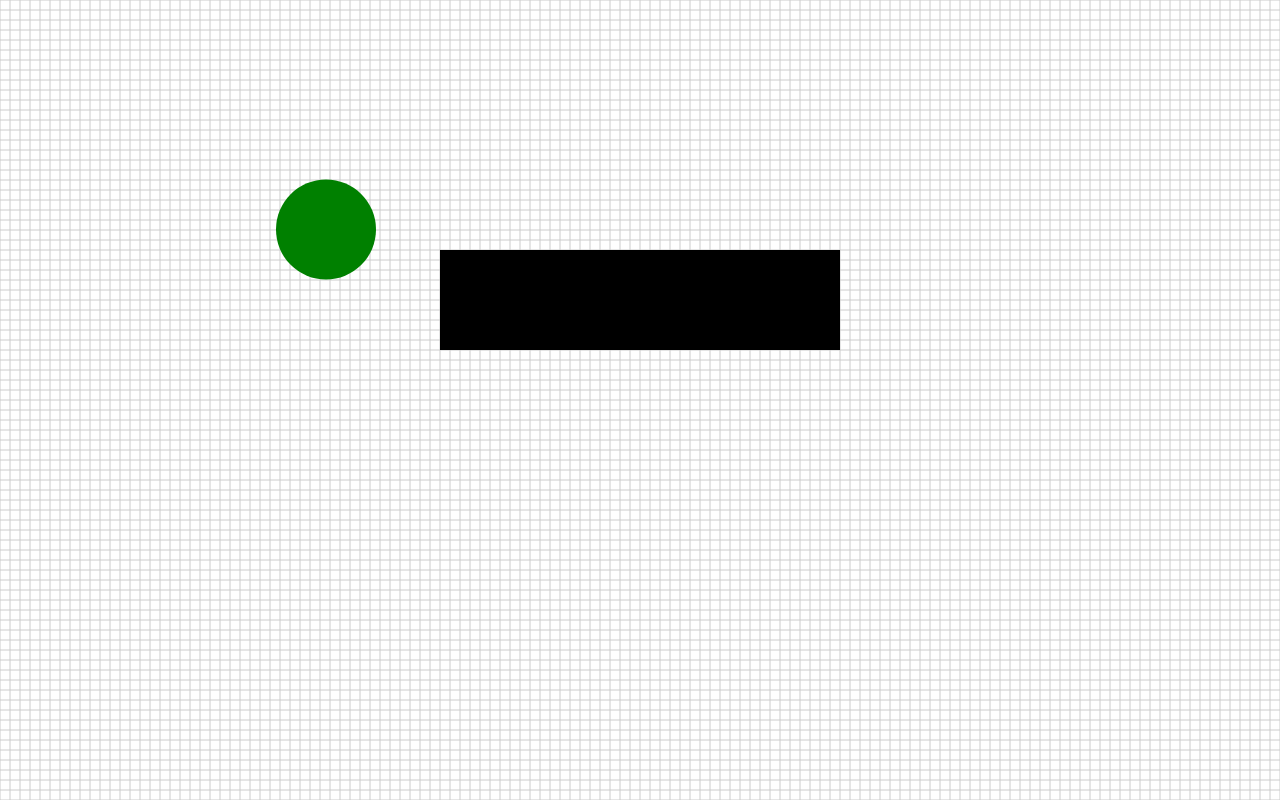
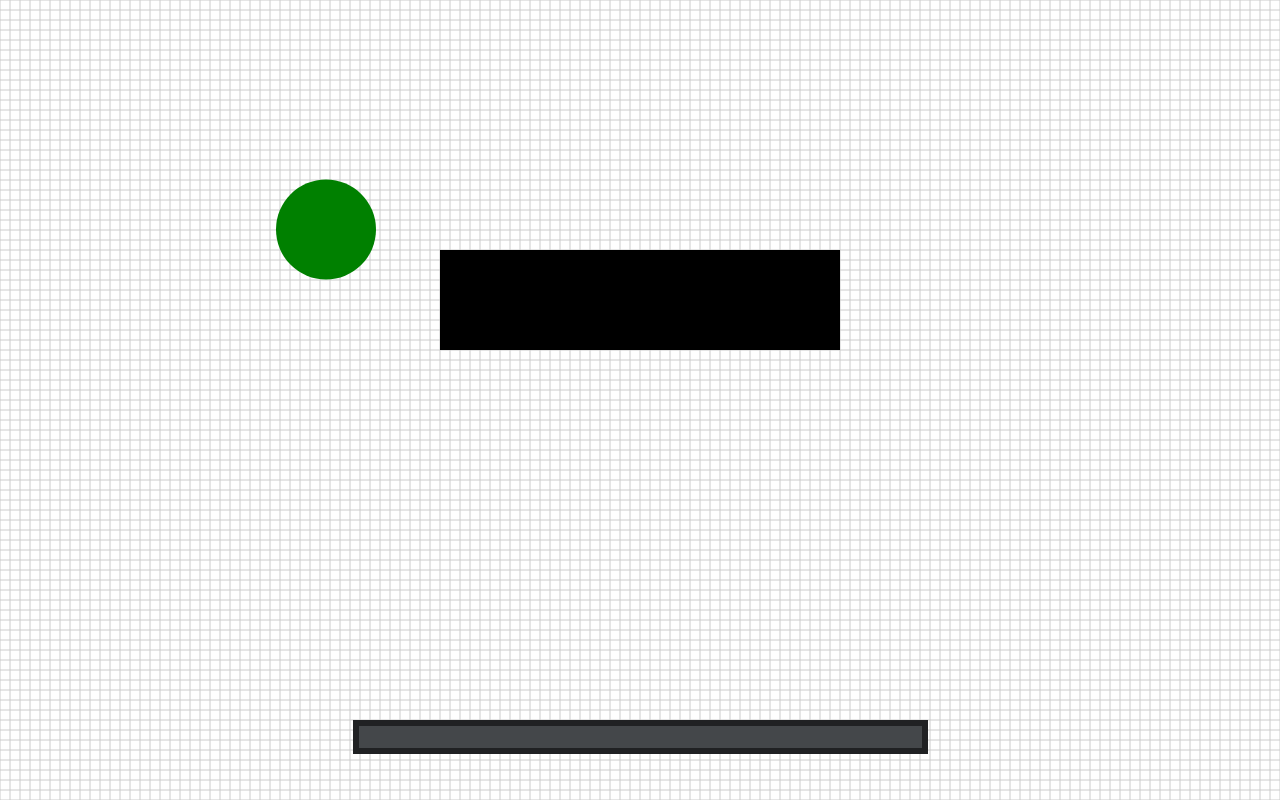
Before and after one commit to diwakar-kumar/GraphicsLibrary, a plain HTML site: page CanvasRendering/index.html in a window 1280 px wide. Drawn offline with Linux system fonts and the light colour scheme.

Commit message:
Adding Command Window

```diff
--- a/CanvasRendering/css/style.css
+++ b/CanvasRendering/css/style.css
@@ -1,8 +1,45 @@
-html,body {
-	margin : 0px;
+html,
+body {
+    height: 100%;
+    width: 100%;
+    margin: 0;
+    padding: 0;
 }
 canvas {
-	position: absolute;
 	display: block;
-	margin: 0px;
+    position: fixed;
+    margin: 0;
+    padding: 0;
+    top: 0;
+    left: 0;
 }
+
+#commandContainer {
+	position:  relative;
+	margin: auto;
+	top: 90%;
+	display: block;
+	width: 575px;
+	height: 34px;
+	background-color: #202123;
+	padding: 6px 6px;
+	-moz-box-sizing: border-box;
+	-webkit-box-sizing: border-box;
+	box-sizing: border-box;
+	color: rgba(255, 255, 255, 0.95);
+}
+
+#commandContainer textarea {
+    height: 100%;
+    width: 100%;
+    padding: 0px;
+    margin: auto;
+    resize: none;
+    background: #44474a;
+    border: none;
+    box-shadow: none !important;
+    color: #ebc864;
+    overflow: hidden;
+    font-size: 13px;
+    line-height: 18px;
+}
--- a/CanvasRendering/index.html
+++ b/CanvasRendering/index.html
@@ -13,6 +13,9 @@
 		<canvas id="canvas"></canvas>
 		<canvas id="tracker"></canvas>
 	</div>
-		<!-- <div id="commandWindow"><div> -->
+	<div  id ="commandContainer">
+	    <textarea></textarea>
+    <div>
+
 </body>
 </html>
--- a/CanvasRendering/js/main.js
+++ b/CanvasRendering/js/main.js
@@ -17,8 +17,7 @@ window.onload = function(){
 	// 	var x = ang * 200,
 	// 		y = Math.cos(ang)*200;
 	// 		context.fillRect( x, y, 5, 5 );
-	// };Math
-
+	// };mAT
 	var circle = {
 		x: 326,
 		y: 229.5,
```
